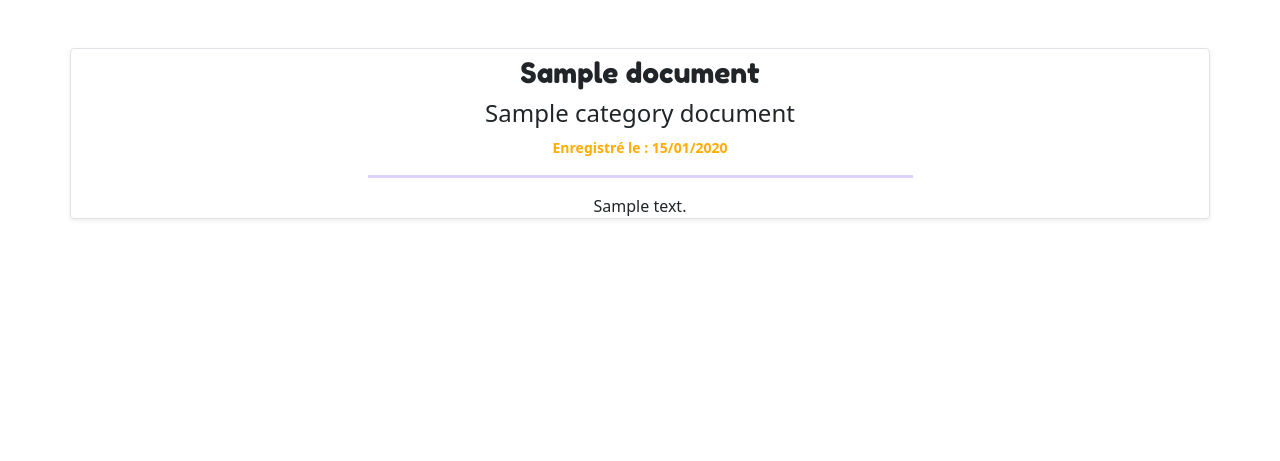
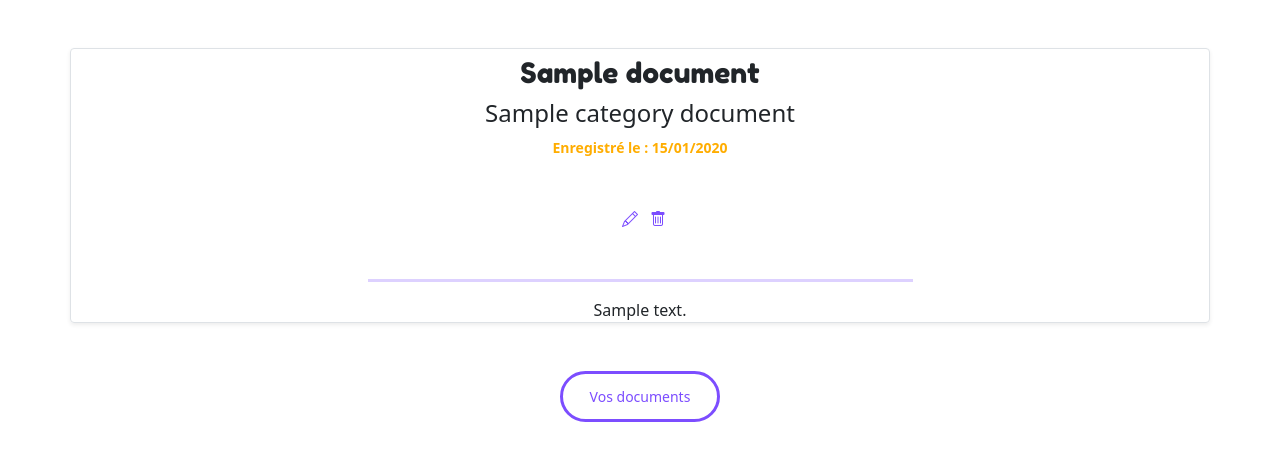
Before and after one commit to ti-pi-wf3/ti-pi-wf3, a Symfony app: template tipi/templates/documents/documentView.html.twig in a window 1280 px wide. Shown: the part 86-547 px from the top of the page. Run offline with Twig, Linux system fonts and the light colour scheme; the template is opened without the code that fills it: most values are stand-ins (such as "Sample title", 1, 10 or a date in 2020); some libraries are stand-ins or nearby versions.

Commit message:
bug à partir d'un certain id view doc solo

```diff
--- a/tipi/templates/documents/documentView.html.twig
+++ b/tipi/templates/documents/documentView.html.twig
@@ -19,6 +19,11 @@
 
             <small class="date">Enregistré le : {{ documents.date|date('d/m/Y') }}</small>
 
+            <div class="col-md-6 mx-auto text-center m-4 p-4">
+                <a class="iconLink" href="{{ path('documentEdit' , {'id' : documents.id }) }}"><i class="bi bi-pencil mx-2"></i></a>
+                <a class="iconLink" href="{{ path('documentDelete' , {'id' : documents.id }) }}"><i class="bi bi-trash"></i></a>
+            </div>
+
             <hr>
 
             <p class="card-text mb-auto">{{ documents.description}}</p>
@@ -27,12 +32,8 @@
         </div>
 
     </div>
-    {# la fonction path() attend en argument le NOM de la route définit ds le fichier Controller.php ds l'annonce de la @Route("", name="NOM_ROUTE") #}
-    {# <a href="{{ path('council') }}">Retour aux réunions !</a> #}
-    {# <a href="{{ path('councilEdit', {"id": councilBDD.id}) }}">Modifier</a> #}
     <div class="col-md-6 mx-auto text-center m-4 p-4">
-{#        <a href="{{ path('council') }}"><input type="button" class="button" value="Retour aux réunions !"></a>#}
-{#        <a href="{{ path('councilEdit', {"id": councilBDD.id}) }}"><input type="button" class="buttonR" value="Modifier"></a>#}
+        <a href="{{ path('viewDocuments') }}"><input type="button" class="buttonR" value="Vos documents"></a>
     </div>
 
 {% endblock %}
--- a/tipi/templates/documents/documents.html.twig
+++ b/tipi/templates/documents/documents.html.twig
@@ -37,7 +37,7 @@
 
         {% for key, data in Documents %}
             <tr>
-                <td><a class="iconLink" href=""><i class="bi bi-eye mx-2"></i></a></td>
+                <td><a class="iconLink" href="{{ path('oneViewDocument' , {'id' : data.id }) }}"><i class="bi bi-eye mx-2"></i></a></td>
                 <td>{{ data.titleDocument }}</td>
                 <td>{{ data.description}}</td>
                 <td>{{ data.categoryDocument.titleCategoryDoc }}</td>
```
Also changed, not shown: tipi/src/Controller/DocumentsController.php (+3 -5 lines).
